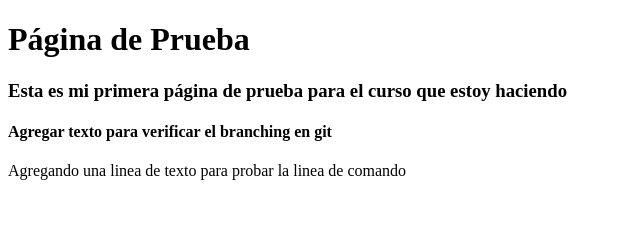
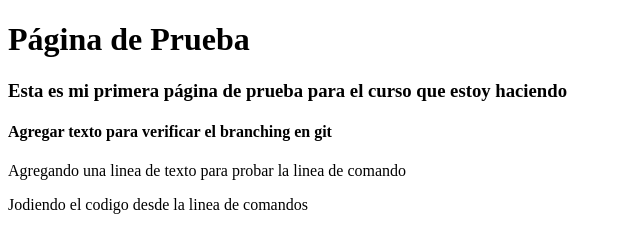
Before and after one commit to dranoel65/pagina-web, a plain HTML site: page index.html in a window 1280 px wide. Shown: the whole page, without its empty margins (0-640 px from the left). Drawn offline with Linux system fonts and the light colour scheme.

Commit message:
jodiendo el codigo desde la linea de comandos

```diff
--- a/index.html
+++ b/index.html
@@ -9,5 +9,6 @@
 		<h3>Esta es mi primera página de prueba para el curso que estoy haciendo</h3>
 		<h4>Agregar texto para verificar el branching en git</h4>
 		<p>Agregando una linea de texto para probar la linea de comando</p>
+		<p>Jodiendo el codigo desde la linea de comandos</p>
 	</body>
 </html>
```
